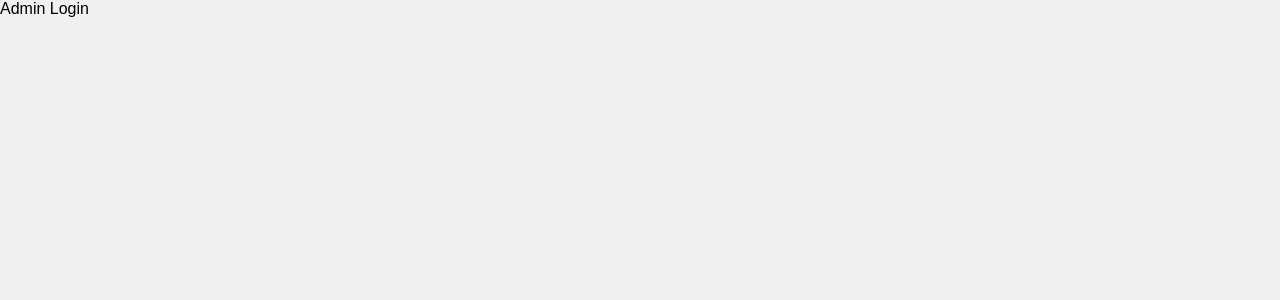
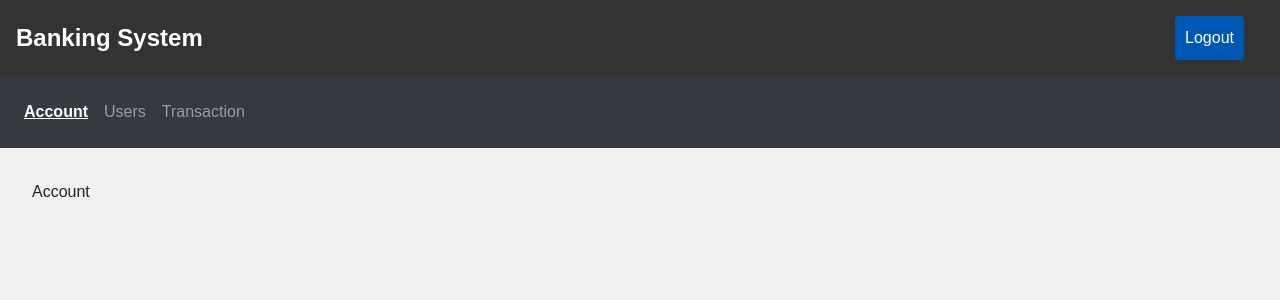
Before and after one commit to RajinNath04/banking-system, a React (Create React App) app: page /home in a window 1280 px wide. Shown: the top 300 px of the page. Built offline with nearby package versions, Linux system fonts and the light colour scheme.

Commit message:
feat: added the home page

```diff
--- a/package.json
+++ b/package.json
@@ -6,6 +6,7 @@
     "@testing-library/jest-dom": "^5.17.0",
     "@testing-library/react": "^13.4.0",
     "@testing-library/user-event": "^13.5.0",
+    "bootstrap": "^5.3.3",
     "react": "^18.3.1",
     "react-dom": "^18.3.1",
     "react-router-dom": "^6.25.1",
--- a/public/index.html
+++ b/public/index.html
@@ -15,6 +15,7 @@
       user's mobile device or desktop. See https://developers.google.com/web/fundamentals/web-app-manifest/
     -->
     <link rel="manifest" href="%PUBLIC_URL%/manifest.json" />
+    <link rel="stylesheet" href="https://maxcdn.bootstrapcdn.com/bootstrap/4.0.0/css/bootstrap.min.css">
     <link rel="stylesheet" href="https://cdnjs.cloudflare.com/ajax/libs/font-awesome/5.15.3/css/all.min.css" />
     <!--
       Notice the use of %PUBLIC_URL% in the tags above.
--- a/src/App.js
+++ b/src/App.js
@@ -6,7 +6,7 @@ import Registration from "./pages/Registration";
 
 const App = () => {
   return (
-    <div className="container">
+    <div className="app-container">
       <BrowserRouter>
         <Routes>
           <Route path="/login" element={<Login />} />
--- /dev/null
+++ b/src/assets/Home.css
@@ -0,0 +1,137 @@
+.dashboard {
+    display: flex;
+    flex-direction: column;
+    height: 100vh;
+  }
+
+  .navbar {
+    background-color: #333;
+    color: #fff;
+    padding: 1rem;
+    text-align: center;
+  }
+
+  .navbar .logo {
+    font-size: 1.5rem;
+    font-weight: bold;
+    margin-right: 1rem;
+  }
+
+  .navbar .menu {
+    list-style: none;
+    margin: 0;
+    padding: 0;
+    display: flex;
+    justify-content: space-between;
+    align-items: center;
+  }
+
+  .navbar .menu li {
+    margin-right: 20px;
+  }
+
+  .navbar .menu li a {
+    color: #fff;
+    text-decoration: none;
+    cursor: pointer;
+
+    svg {
+        margin-right: 5px;
+    }
+  }
+
+  .tab-item {
+    background-color: inherit;
+    font-weight: 500;
+  }
+
+  .tab-item:active {
+    font-weight: bolder;
+    text-decoration: underline;
+  }
+
+  .tab-item.active {
+    text-decoration: underline;
+    font-weight: bolder;
+  }
+
+  .tab-item:hover {
+    background-color: inherit;
+    font-weight: bolder;
+  }
+
+  .tab-item:focus {
+    background-color: inherit;
+    border: none;
+    outline: none;
+    font-weight: bolder;
+    text-decoration: underline;
+  }
+
+  a {
+    cursor: pointer;
+  }
+
+  .navbar .menu li a:hover {
+    color: #ccc;
+    svg {
+        margin-right: 5px;
+    }
+  }
+
+  .content {
+    padding: 2rem;
+    flex-grow: 1;
+  }
+
+  .account-summary {
+    background-color: #f7f7f7;
+    padding: 1rem;
+    border: 1px solid #ddd;
+  }
+
+  .quick-actions {
+    margin-top: 20px;
+  }
+
+  .quick-actions button {
+    background-color: #333;
+    color: #fff;
+    border: none;
+    padding: 10px 20px;
+    font-size: 16px;
+    cursor: pointer;
+  }
+
+  .quick-actions button:hover {
+    background-color: #444;
+  }
+
+  .recent-transactions {
+    margin-top: 20px;
+  }
+
+  .recent-transactions table {
+    border-collapse: collapse;
+    width: 100%;
+  }
+
+  .recent-transactions th, .recent-transactions td {
+    border: 1px solid #ddd;
+    padding: 10px;
+    text-align: left;
+  }
+
+  .system-notifications {
+    margin-top: 20px;
+  }
+
+  .system-notifications ul {
+    list-style: none;
+    margin: 0;
+    padding: 0;
+  }
+
+  .system-notifications li {
+    margin-bottom: 10px;
+  }
--- /dev/null
+++ b/src/components/Account.jsx
@@ -0,0 +1,9 @@
+import React from 'react'
+
+const Account = () => {
+  return (
+    <div>Account</div>
+  )
+}
+
+export default Account
--- /dev/null
+++ b/src/components/Transactions.jsx
@@ -0,0 +1,9 @@
+import React from 'react'
+
+const Transactions = () => {
+  return (
+    <div>Transactions</div>
+  )
+}
+
+export default Transactions
--- /dev/null
+++ b/src/components/Users.jsx
@@ -0,0 +1,7 @@
+import React from "react";
+
+const Users = () => {
+  return <div>Users</div>;
+};
+
+export default Users;
--- a/src/index.css
+++ b/src/index.css
@@ -5,7 +5,7 @@ body {
     padding: 0;
     height: 100vh;
 }
-#root, .container {
+#root, .app-container {
   height: 100vh;
 }
 
--- a/src/pages/Home.jsx
+++ b/src/pages/Home.jsx
@@ -1,9 +1,73 @@
-import React from "react";
+import React, { useState, useEffect } from "react";
+import "../assets/Home.css";
+import Account from "../components/Account";
+import Users from "../components/Users";
+import Transactions from "../components/Transactions";
 
 const Home = () => {
+  const [tab, setTab] = useState("Account");
+  const [tabActive, setTabActive] = useState(0);
+
+  const tabList = [
+    { id: 1, name: "Account" },
+    { id: 2, name: "Users" },
+    { id: 3, name: "Transaction" },
+  ];
+
+  const toggleTab = (index) => {
+    setTabActive(tabActive === index ? null : index);
+    setTab(tabList[index].name);
+  };
+
+  const logout = () => {};
+
   return (
-    <div>
-      <header>Admin Login</header>
+    <div className="dashboard">
+      <nav className="navbar">
+        <div className="logo">
+          <span>Banking System</span>
+        </div>
+        <ul className="menu">
+          <li>
+            <button onClick={() => logout()}>Logout</button>
+          </li>
+        </ul>
+      </nav>
+      <nav className="navbar navbar-expand-lg navbar-dark bg-dark">
+        <button
+          className="navbar-toggler"
+          type="button"
+          data-toggle="collapse"
+          data-target="#navbarNavAltMarkup"
+          aria-controls="navbarNavAltMarkup"
+          aria-expanded="false"
+          aria-label="Toggle navigation"
+        >
+          <span className="navbar-toggler-icon"></span>
+        </button>
+        <div className="collapse navbar-collapse" id="navbarNavAltMarkup">
+          <div className="navbar-nav">
+            {tabList.map((item, index) => {
+              return (
+                <button
+                  className={`nav-item nav-link tab-item ${
+                    tabActive === index ? "active" : null
+                  }`}
+                  key={item.id}
+                  onClick={() => toggleTab(index)}
+                >
+                  {item.name}
+                </button>
+              );
+            })}
+          </div>
+        </div>
+      </nav>
+      <div className="content">
+        {tab === "Account" && <Account />}
+        {tab === "Users" && <Users />}
+        {tab === "Transaction" && <Transactions />}
+      </div>
     </div>
   );
 };
```
Also changed, not shown: 1 other file (tests, documents, lock files or other folders).
